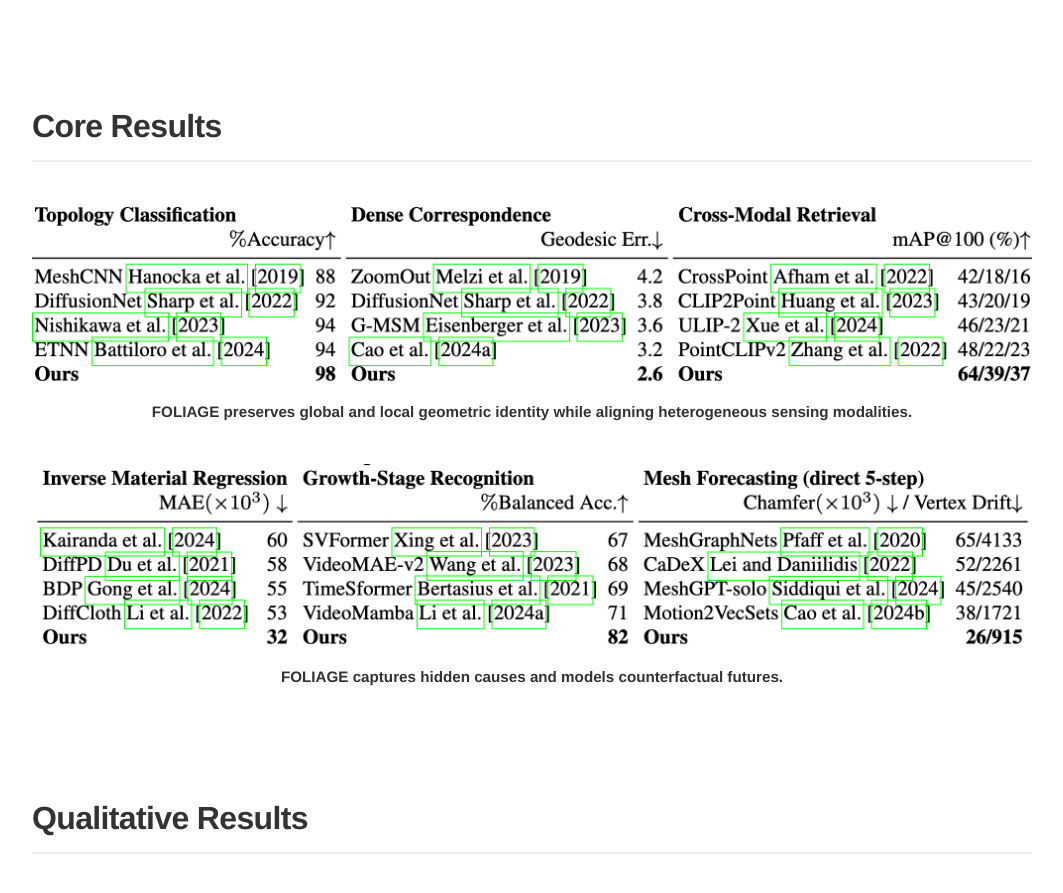
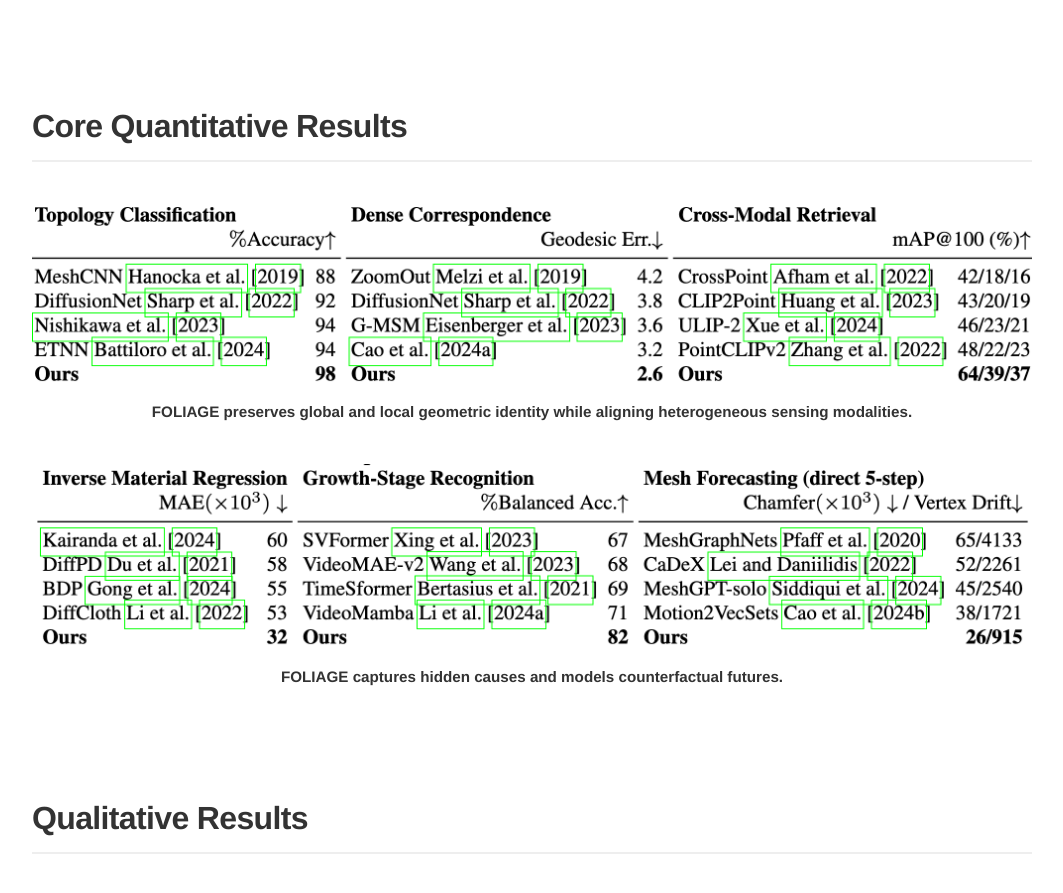
Before and after one commit to JasonLiu2024/foliage-geometry-centered-3d-latent-world-models-for-growing-surfaces, a plain HTML site: page index.html in a window 1280 px wide. Shown: the part 1527-2420 px from the top of the page, without its empty margins (108-1171 px from the left). Drawn offline with Linux system fonts and the light colour scheme.

Commit message:
Update index.html

```diff
--- a/index.html
+++ b/index.html
@@ -3,7 +3,7 @@
 <head>
   <meta charset="UTF-8">
   <meta name="viewport" content="width=device-width, initial-scale=1">
-  <title>FOLIAGE: Geometry-Centered World Models for Growing Surfaces</title>
+  <title>[NeurIPS 2026] FOLIAGE: Geometry-Centered World Models for Growing Surfaces</title>
 
   <style>
     /* Reset & global styles */
@@ -301,7 +301,7 @@
 
   <!-- Core Results -->
   <section class="container">
-    <h2>Core Results</h2>
+    <h2>Core Quantitative Results</h2>
 
     <div class="figure-block">
       <img
```
